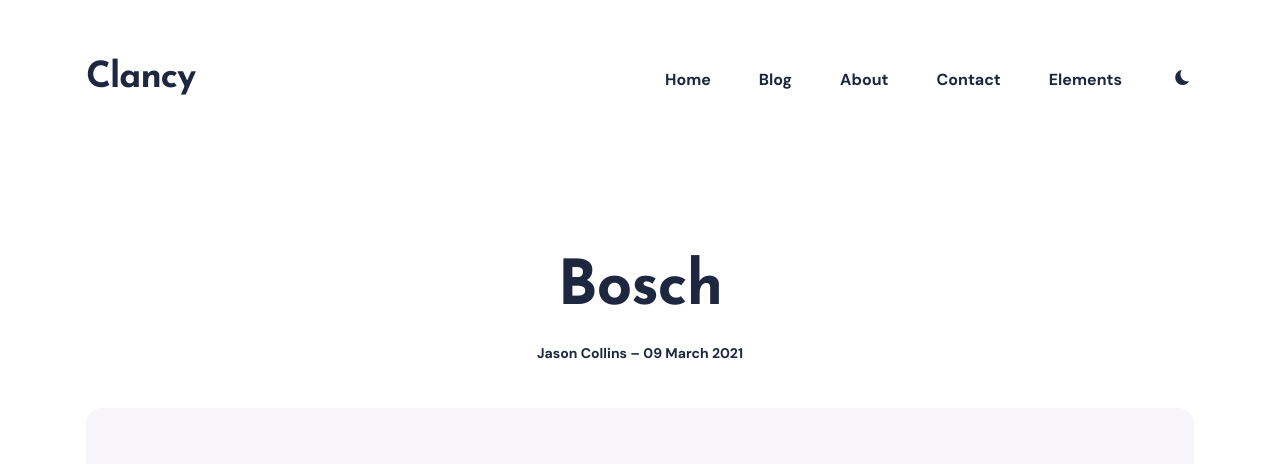
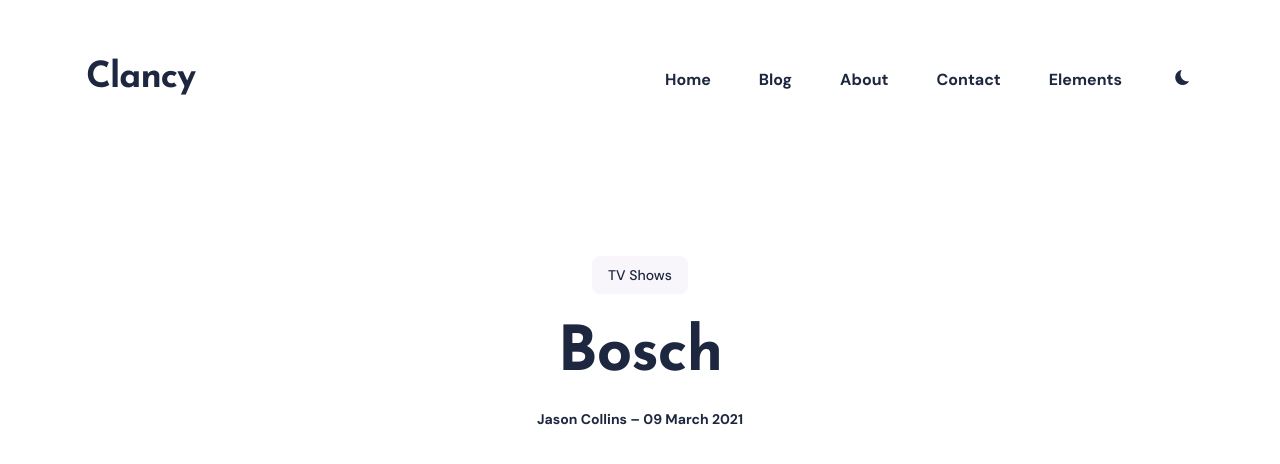
Before and after one commit to wowashuwow/wowashuwow.github.io, a Jekyll site: the page built from _posts/2021-3-9-Bosch.md, in a window 1280 px wide and 900 px high. Shown: the top 464 px of the window. Built offline with Jekyll 4.4.1, drawn with Linux system fonts in a browser that asks for light colours; nearby versions of some CDN libraries.

Commit message:
updated bosch post front matter

```diff
--- a/_posts/2021-3-9-Bosch.md
+++ b/_posts/2021-3-9-Bosch.md
@@ -3,7 +3,8 @@ layout: post
 title: Bosch
 excerpt: A review of "Bosch", one of my favorite TV shows.
 description: This is a review of the gritty Prime Video TV series, Bosch.
-image: images/bosch.jpg
+image: 'images/bosch.jpg'
+tags: [TV Shows]
 ---
 I finished watching Season 6 of [Bosch](https://www.imdb.com/title/tt3502248/) yesterday. Unsurprisingly, I loved it.
 
```
